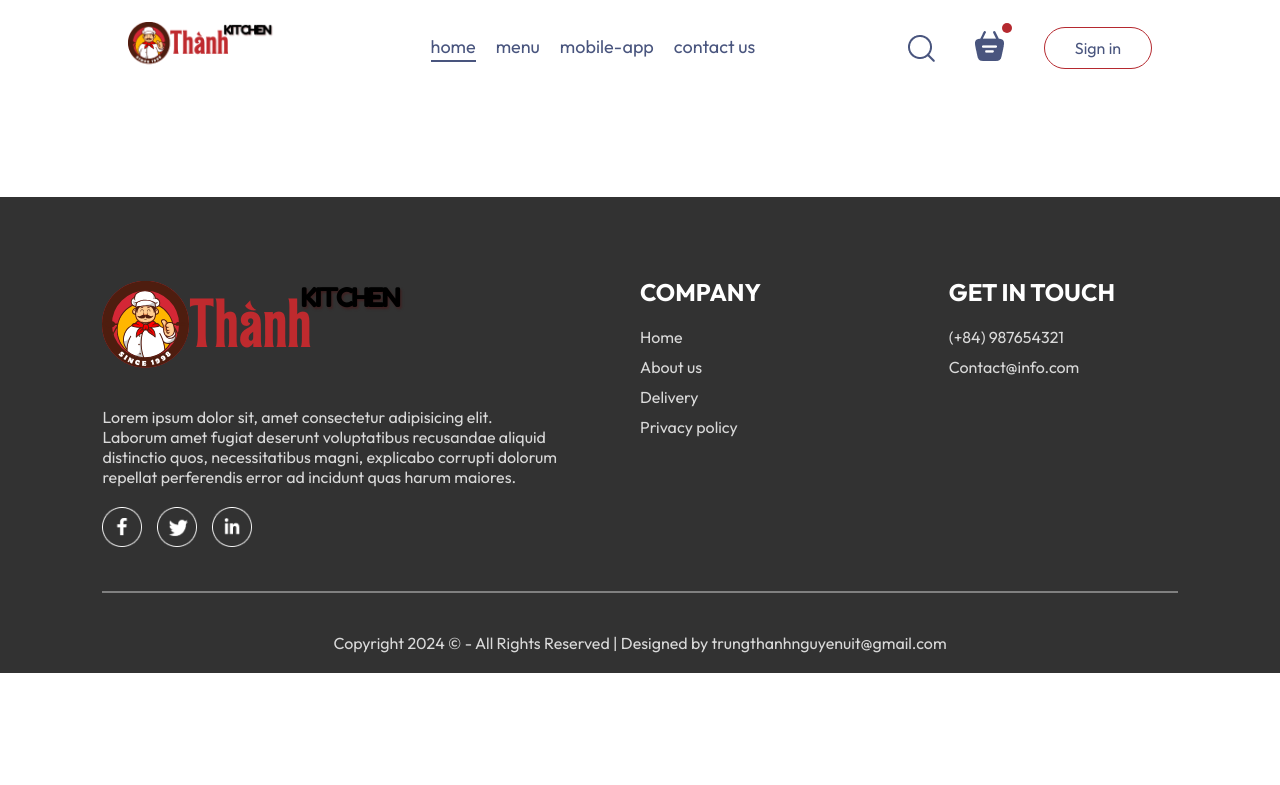
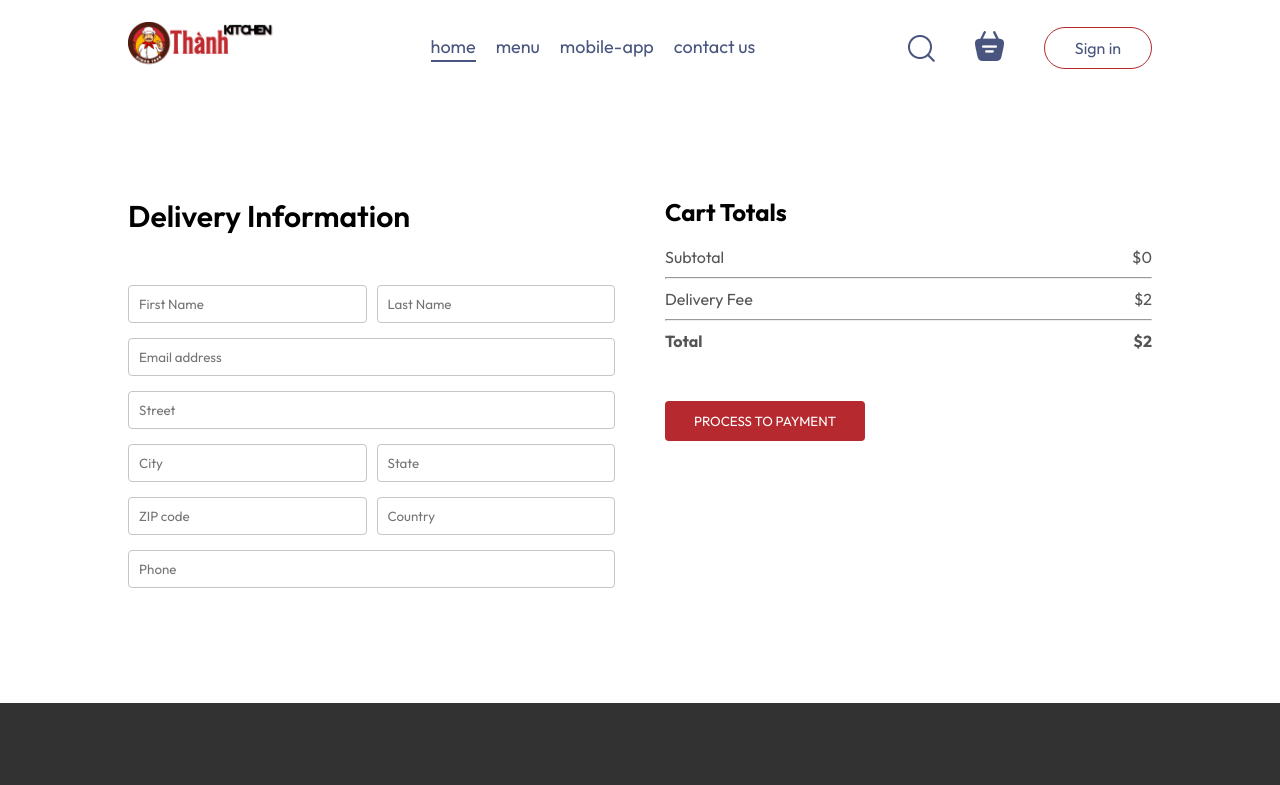
Before and after one commit to thanhnguyen-ttn/Doan_Full_Stack_Food_Delivery_Website, a React (Vite) app in the folder frontend/: page /order in a window 1280 px wide. Shown: the top 785 px of the page. Built offline with nearby package versions, Linux system fonts and the light colour scheme.

Commit message:
create place order pages and finish

```diff
--- a/frontend/src/App.jsx
+++ b/frontend/src/App.jsx
@@ -3,9 +3,9 @@
 import { Route, Routes } from "react-router-dom";
 import Home from "./pages/Home/Home";
 import Cart from "./pages/Cart/Cart";
-import PlaceOrder from "./pages/PlaceOrder/PlaceOrder";
 import Footer from "./components/Footer/Footer";
 import LoginPopup from "./components/LoginPopup/LoginPopup";
+import PlaceOrder from "./pages/PlaceOrder/PlaceOrder";
 
 const App = () => {
   const [showLogin, setShowLogin] = useState(false);
@@ -17,6 +17,7 @@
         <Routes>
           <Route path="/" element={<Home />} />
           <Route path="/cart" element={<Cart />} />
+          <Route path="" element={<PlaceOrder />} />
           <Route path="/order" element={<PlaceOrder />} />
         </Routes>
       </div>
--- a/frontend/src/components/Navbar/Navbar.jsx
+++ b/frontend/src/components/Navbar/Navbar.jsx
@@ -1,15 +1,19 @@
 import "./Navbar.css";
 import { assets } from "../../assets/assets";
-import { useState } from "react";
+import { useState, useContext } from "react";
 import PropTypes from "prop-types";
 import { Link } from "react-router-dom";
+import { StoreContext } from "../../context/StoreContext";
 
 const Navbar = ({ setShowLogin }) => {
   const [menu, setMenu] = useState("home");
+  const { getTotalCartAmount } = useContext(StoreContext);
 
   return (
     <div className="navbar">
-      <Link to = "/"><img src={assets.logo} alt="" className="logo" /></Link>
+      <Link to="/">
+        <img src={assets.logo} alt="" className="logo" />
+      </Link>
       <ul className="navbar-menu">
         <Link
           to="/"
@@ -46,7 +50,7 @@
           <Link to="/cart">
             <img src={assets.basket_icon} alt="" />
           </Link>
-          <div className="dot"></div>
+          <div className={getTotalCartAmount() === 0 ? "" : "dot"}></div>
         </div>
         <button onClick={() => setShowLogin(true)}>Sign in</button>
       </div>
--- a/frontend/src/context/StoreContext.jsx
+++ b/frontend/src/context/StoreContext.jsx
@@ -1,6 +1,7 @@
-import { createContext, useEffect, useState } from "react";
+import { createContext, useState } from "react";
 import { food_list } from "../assets/assets";
 import PropTypes from "prop-types";
+
 
 export const StoreContext = createContext(null);
 
@@ -19,9 +20,16 @@
     setCartItems((prev) => ({ ...prev, [itemId]: prev[itemId] - 1 }));
   };
 
-  useEffect(() => {
-    console.log(cartItems);
-  }, [cartItems]);
+  const getTotalCartAmount = () => {
+    let totalAmount = 0;
+    for (const item in cartItems) {
+      if (cartItems[item] > 0) {
+        let itemInfo = food_list.find((product) => product._id === item);
+        totalAmount += itemInfo.price * cartItems[item];
+      }
+    }
+    return totalAmount;
+  };
 
   const contextValue = {
     food_list,
@@ -29,6 +37,7 @@
     setCartItems,
     addToCart,
     removeFromCart,
+    getTotalCartAmount,
   };
 
   return (
@@ -38,7 +47,6 @@
   );
 };
 
-
 StoreContextProvider.propTypes = {
   children: PropTypes.node.isRequired,
 };
--- a/frontend/src/pages/Cart/Cart.css
+++ b/frontend/src/pages/Cart/Cart.css
@@ -22,3 +22,77 @@
     background-color: #e2e2e2;
     border: none;
 }
+.cart-items-item .cross {
+    cursor: pointer;
+}
+
+.cart-bottom {
+    margin-top: 80px;
+    display: flex;
+    justify-content: space-between;
+    gap: max(12vw, 20px);
+}
+
+.cart-total {
+    flex: 1;
+    display: flex;
+    flex-direction: column;
+    gap: 20px;
+}
+.cart-total-details {
+    display: flex;
+    justify-content: space-between;
+    color: #555;
+}
+
+.cart-total hr {
+    margin: 10px 0px;
+}
+.cart-total button {
+    border: none;
+    color: white;
+    background-color: #B5292F;
+    width: max(15vw, 200px);
+    padding: 12px 0px;
+    border-radius: 4px;
+    cursor: pointer;
+}
+.cart-promocode {
+    flex: 1;
+}
+
+.cart-promocode p {
+    color: #555;
+}
+
+.cart-promocode-input {
+    margin-top: 10px;
+    display: flex;
+    justify-content: space-between;
+    align-items: center;
+    background-color: #eaeaea;
+    border-radius: 4px;
+}
+.cart-promocode-input input {
+    background: transparent;
+    border: none;
+    outline: none;
+    padding-left: 10px;
+}
+.cart-promocode-input button {
+    width: max(10vw, 150px);
+    padding: 12px 5px;
+    background-color: black;
+    border: none;
+    color: white;
+    border-radius: 4px;
+}
+@media (max-width: 750px) {
+    .cart-bottom {
+        flex-direction: column-reverse;
+    }
+
+    .cart-promocode {
+        justify-content: start;
+    }
+}
--- a/frontend/src/pages/Cart/Cart.jsx
+++ b/frontend/src/pages/Cart/Cart.jsx
@@ -1,9 +1,12 @@
 import { useContext } from "react";
+import { StoreContext } from "../../context/StoreContext";
+import { useNavigate } from "react-router-dom";
 import "./Cart.css";
-import { StoreContext } from "../../context/StoreContext";
 
 const Cart = () => {
-  const { cartItems, food_list, removeFromCart } = useContext(StoreContext);
+  const { cartItems, food_list, removeFromCart, getTotalCartAmount } =
+    useContext(StoreContext);
+  const navigate = useNavigate();
 
   return (
     <div className="cart">
@@ -34,7 +37,7 @@
                 </div>
                 <hr />
               </div>
-            );
+            )
           }
         })}
       </div>
@@ -44,20 +47,22 @@
           <div>
             <div className="cart-total-details">
               <p>Subtotal</p>
-              <p>{0}s</p>
+              <p>${getTotalCartAmount()}</p>
             </div>
             <hr />
             <div className="cart-total-details">
-              <p>Delivery Free</p>
-              <p>{2}</p>
+              <p>Delivery Fee</p>
+              <p>${2}</p>
             </div>
             <hr />
             <div className="cart-total-details">
               <b>Total</b>
-              <b>{0}</b>
+              <b>${getTotalCartAmount() + 2}</b>
             </div>
           </div>
-          <button>PROCESS TO CHECKOUT</button>
+          <button onClick={() => navigate("/order")}>
+            PROCESS TO CHECKOUT
+          </button>
         </div>
         <div className="cart-promocode">
           <div>
--- a/frontend/src/pages/PlaceOrder/PlaceOrder.css
+++ b/frontend/src/pages/PlaceOrder/PlaceOrder.css
@@ -0,0 +1,37 @@
+.place-order {
+    display: flex;
+    align-items: start;
+    justify-content: space-between;
+    gap: 50px;
+    margin-top: 100px;
+}
+
+.place-order-left {
+    width: 100%;
+    max-width: max(30%, 500px);
+}
+.place-order-left .title {
+    font-size: 30px;
+    font-weight: 600;
+    margin-bottom: 50px;
+}
+.place-order-left input {
+    margin-bottom: 15px;
+    width: 100%;
+    padding: 10px;
+    border: 1px solid #c5c5c5;
+    border-radius: 4px;
+    outline-color: #B5292F;
+}
+.place-order-left .multi-fields {
+    display: flex;
+    gap: 10px;
+}
+
+.place-order-right {
+    width: 100%;
+    max-width: max(40%, 500px);
+}
+.place-order .cart-total button{
+    margin-top: 30px;
+}
--- a/frontend/src/pages/PlaceOrder/PlaceOrder.jsx
+++ b/frontend/src/pages/PlaceOrder/PlaceOrder.jsx
@@ -1,10 +1,53 @@
-import 'react'
-import './PlaceOrder.css'
+import  { useContext } from "react";
+import { StoreContext } from "../../context/StoreContext";
+import "./PlaceOrder.css";
 
 const PlaceOrder = () => {
+const {getTotalCartAmount} = useContext(StoreContext);
   return (
-    <div></div>
-  )
-}
+    <form className="place-order">
+      <div className="place-order-left">
+        <p className="title">Delivery Information</p>
+        <div className="multi-fields">
+          <input type="text" placeholder="First Name" />
+          <input type="text" placeholder="Last Name" />
+        </div>
+        <input type="email" placeholder="Email address" />
+        <input type="text" placeholder="Street" />
+        <div className="multi-fields">
+          <input type="text" placeholder="City" />
+          <input type="text" placeholder="State" />
+        </div>
+        <div className="multi-fields">
+          <input type="text" placeholder="ZIP code" />
+          <input type="text" placeholder="Country" />
+        </div>
+        <input type="text" placeholder="Phone" />
+      </div>
+      <div className="place-order-right">
+        <div className="cart-total">
+          <h2>Cart Totals</h2>
+          <div>
+            <div className="cart-total-details">
+              <p>Subtotal</p>
+              <p>${getTotalCartAmount()}</p>
+            </div>
+            <hr />
+            <div className="cart-total-details">
+              <p>Delivery Fee</p>
+              <p>${2}</p>
+            </div>
+            <hr />
+            <div className="cart-total-details">
+              <b>Total</b>
+              <b>${getTotalCartAmount() + 2}</b>
+            </div>
+          </div>
+          <button >PROCESS TO PAYMENT</button>
+        </div>
+      </div>
+    </form>
+  );
+};
 
-export default PlaceOrder
+export default PlaceOrder;
```
